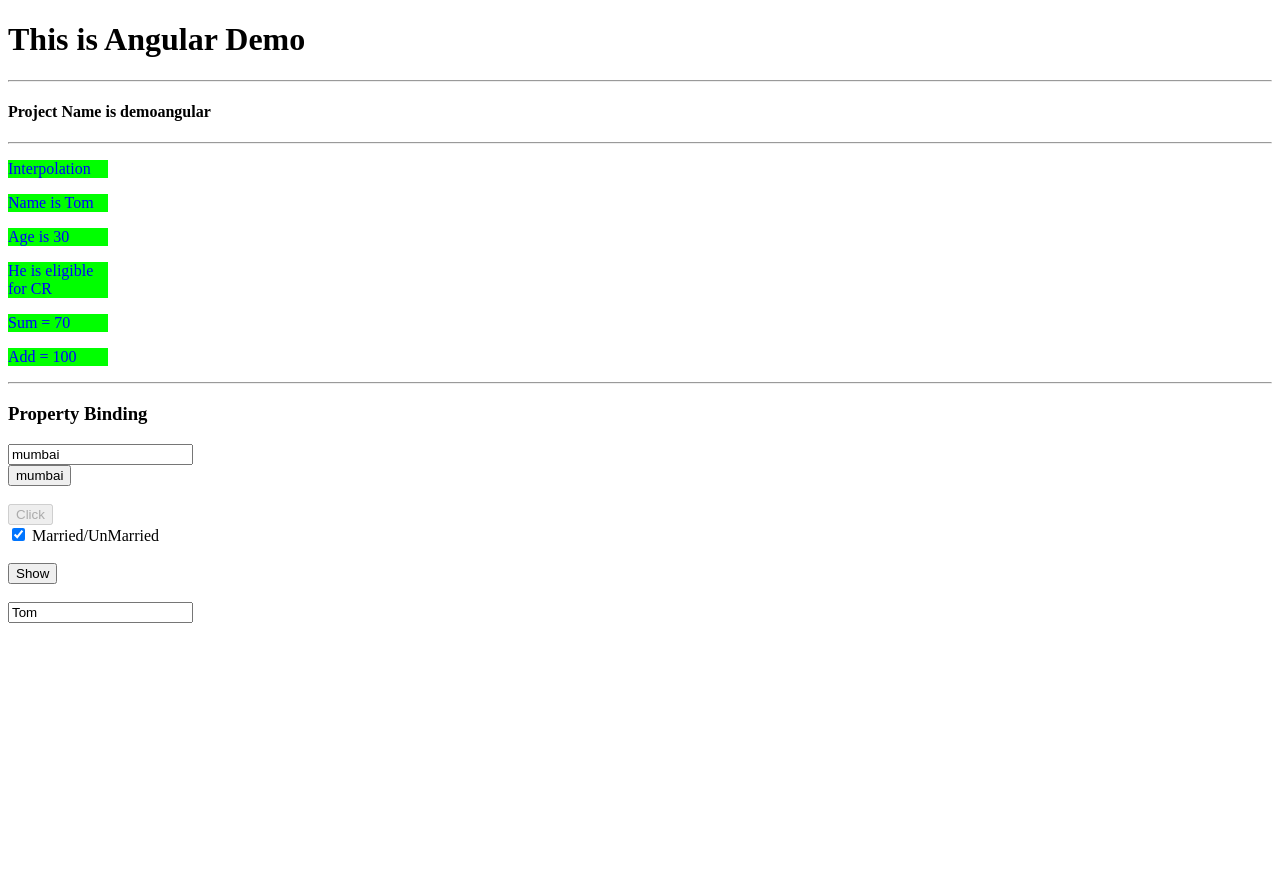
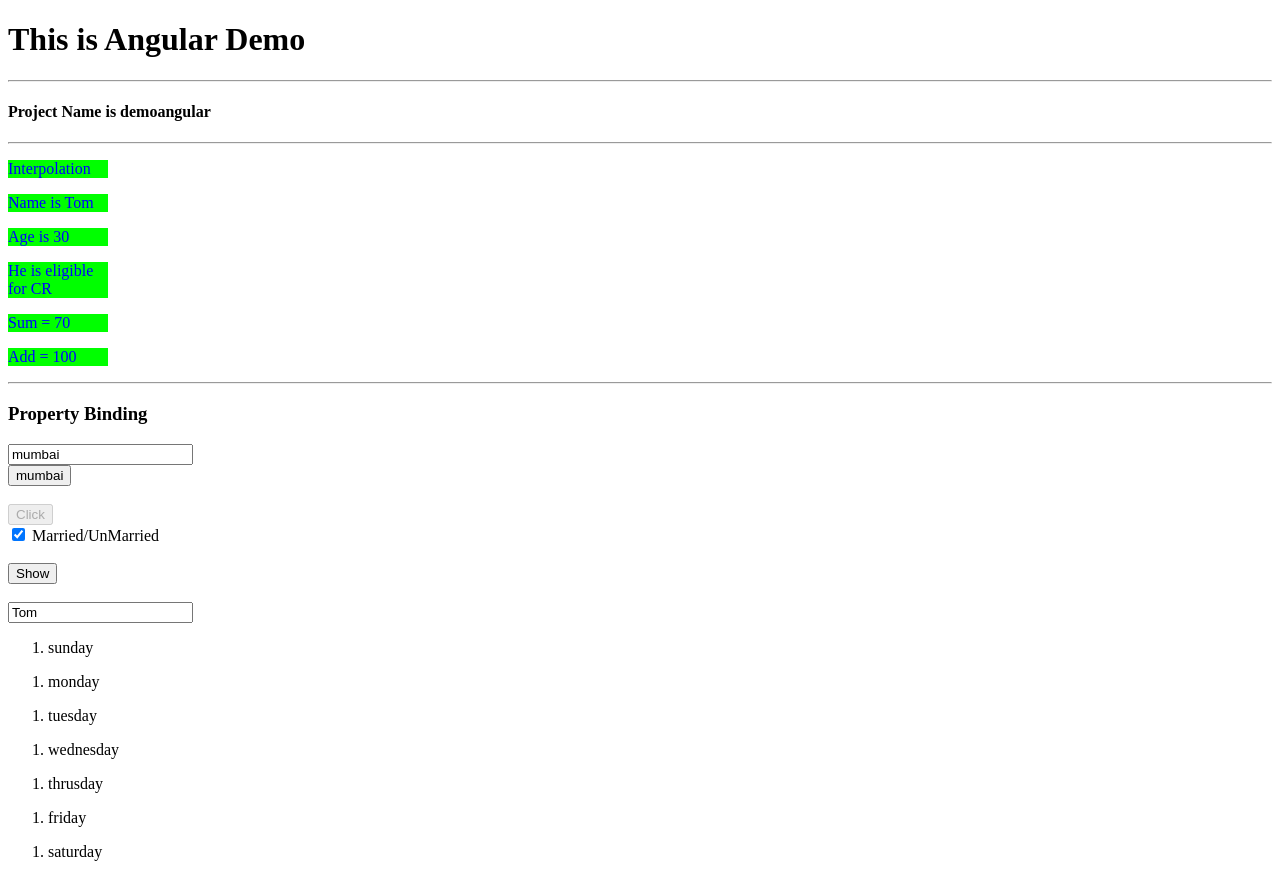
Before and after one commit to akbtech17/angular-lit-training, an Angular app in the folder demoangular/: page / in a window 1280 px wide. Before the commit the page ends 800 px from the top, so only its background shows below. Built offline with nearby package versions, Linux system fonts and the light colour scheme.

Commit message:
usingngFor directive

```diff
--- a/demoangular/src/app/app.component.html
+++ b/demoangular/src/app/app.component.html
@@ -3,3 +3,4 @@
 <h4>Project Name is {{title}}</h4>
 <hr>
 <app-mycomponent></app-mycomponent>
+<app-emplist></app-emplist>
--- a/demoangular/src/app/emplist/emplist.component.html
+++ b/demoangular/src/app/emplist/emplist.component.html
@@ -1 +1,5 @@
-<p>emplist works!</p>
+<ol *ngFor="let day of weekdays">
+    <!-- ngFor is directive equivalent to forEach loop -->
+    <!-- day is a run time variable -->
+    <li>{{day}}</li>
+</ol>
```
